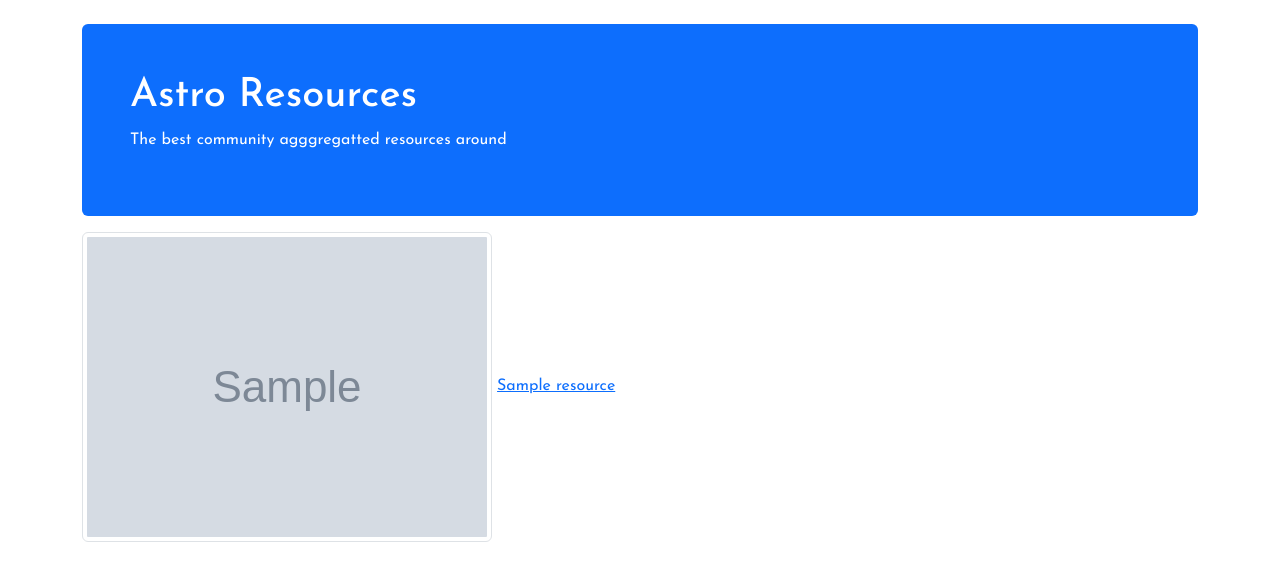
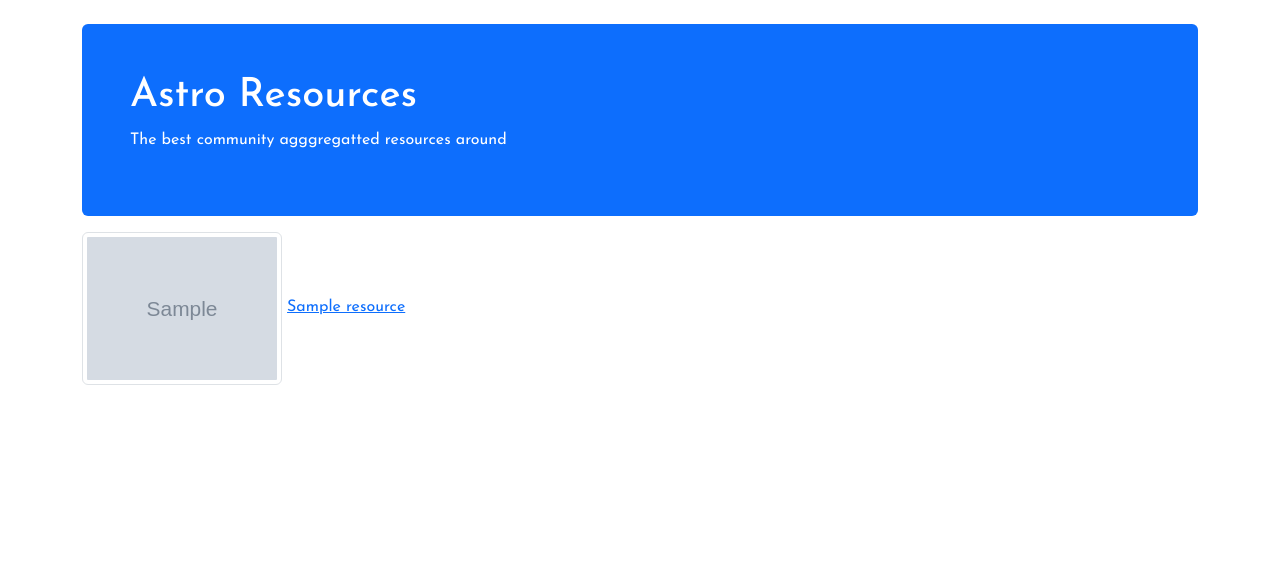
Before and after one commit to Trianglium/astro, a Django app: page /faq/resources/ in a window 1280 px wide. Shown: the part 73-654 px from the top of the page. Run offline with Django 4.2, Linux system fonts and the light colour scheme; tables that the repository leaves empty hold one stand-in row (values such as "Sample post"); grey boxes marked "Sample" are stand-in pictures.

Commit message:
Resize Images in List View

```diff
--- a/astro/templates/faq/resource_list.html
+++ b/astro/templates/faq/resource_list.html
@@ -16,9 +16,9 @@
             {% for resource in resource_list %}
                 <li>
                 {% if resource.image %}
-                    <img class="img-thumbnail" src="{{ resource.image.url }}" alt="{{ resource.title }}"/>
+                    <img class="img-thumbnail img-sm" src="{{ resource.image.url }}" alt="{{ resource.title }}"/>
                 {% elif resource.image_url %}
-                    <img class="img-thumbnail" src="{{ resource.image_url }}" alt="{{ resource.title }}"/>
+                    <img class="img-thumbnail img-sm" src="{{ resource.image_url }}" alt="{{ resource.title }}"/>
                 {% endif %}
                     <a href="{% url 'faq:resource-detail' resource.id %}">{{ resource.title }}</a></li>
             {% endfor %}
```
